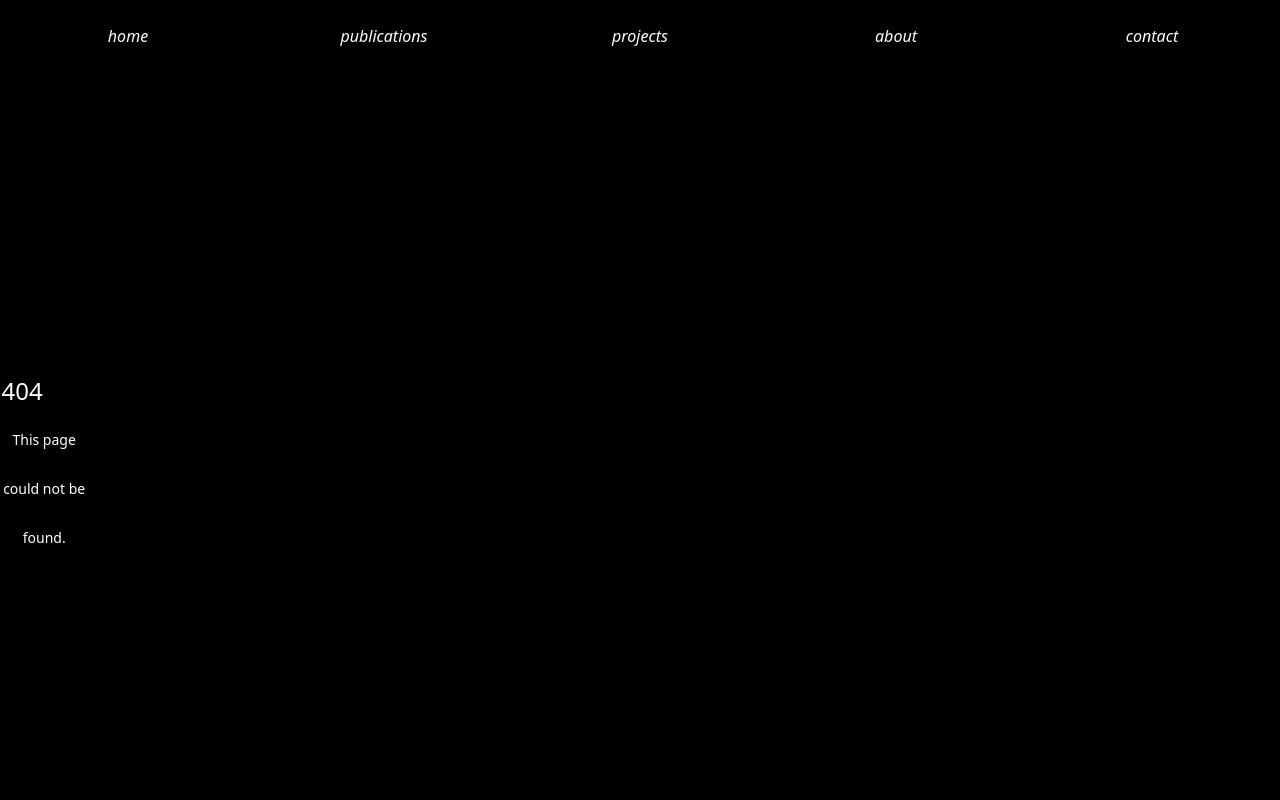
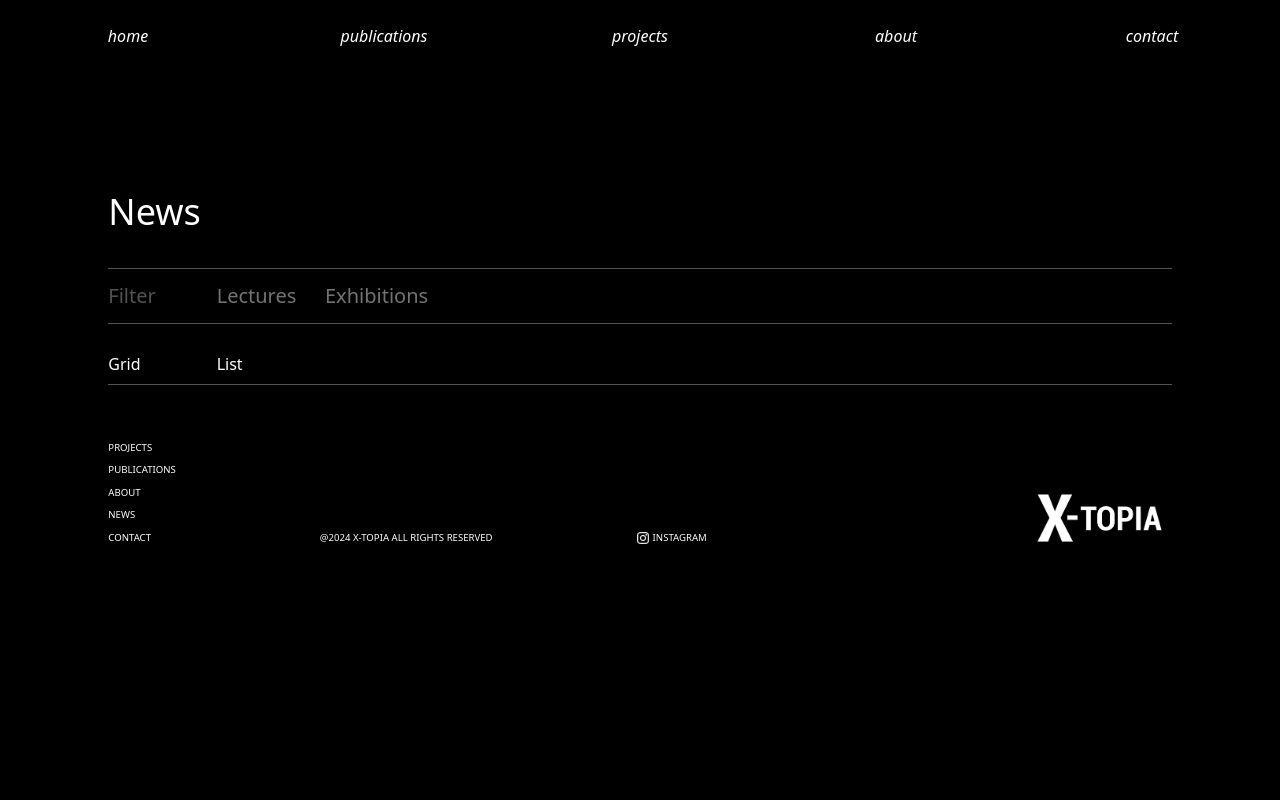
Before and after one commit to mariacairam/next-teste, a Next.js app: page /news in a window 1280 px wide. Before the commit this address had no page. Shown: the top 800 px of the page. Built offline with nearby package versions, Linux system fonts and the light colour scheme.

Commit message:
novo deploy

```diff
--- /dev/null
+++ b/app/news/page.jsx
@@ -0,0 +1,20 @@
+import GridToList from "@/components/GridToList";
+
+export default function NewsPage(){
+    return(
+        <>
+        <div className="flex flex-col gap-2 md:gap-5 col-start-2 col-end-12 mt-32">
+          <div className="text-2xl md:text-4xl mb-0 md:mb-2">News</div>
+          <div className="grid text-neutral-500 border-neutral-600 grid-cols-10 gap-1 md:gap-5
+          text-base md:text-xl border-y h-10 md:h-14 mt-0 md:mt-2 mb-4 md:mb-0">
+            <div className="text-neutral-600 content-center col-span-1">
+                <p>Filter</p>
+            </div>
+            <button className="col-start-2 col-end-3 text-start">Lectures</button>
+            <button className="col-start-3 col-end-5 text-start">Exhibitions</button>
+          </div>
+          <GridToList></GridToList>
+        </div>
+          </>
+    )
+}
--- /dev/null
+++ b/components/GridToList.jsx
@@ -0,0 +1,12 @@
+'use client';
+
+export default function GridToList(){
+    return(
+        <>
+        <div className="grid grid-cols-10 gap-5 col-start-2 col-end-12 border-neutral-600 border-b">
+          <div className="py-2 col-start-1 col-end-2">Grid</div>
+          <div className="py-2 col-start-2 col-end-3">List</div>
+        </div>
+        </>
+    )
+}
```
